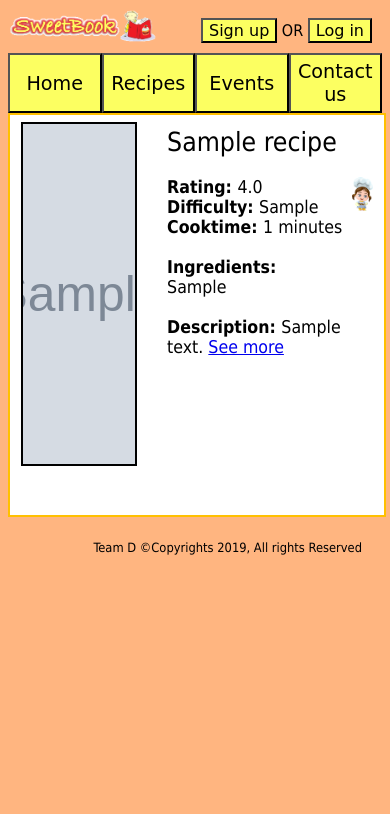
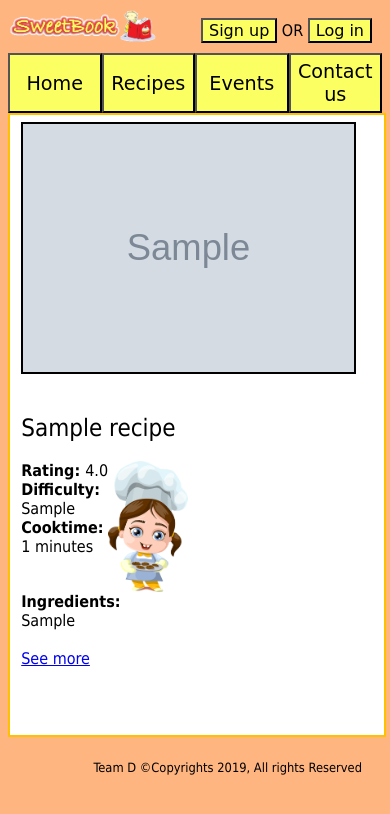
Before and after one commit to princesszet/sweetbook_project, a Django app: page /sweetbook/recipes/ in a window 390 px wide. Shown: the top 814 px of the page. Run offline with Django 3.2, Linux system fonts and the light colour scheme; tables that the repository leaves empty hold one stand-in row (values such as "Sample post"); grey boxes marked "Sample" are stand-in pictures; some libraries are stand-ins or nearby versions.

Commit message:
REsponsive CSS of recipes.html

```diff
--- a/sweetbook_project/static/css/recipes.css
+++ b/sweetbook_project/static/css/recipes.css
@@ -1,8 +1,6 @@
+/*main container holding one recipe*/
 .container{
-	border: 2px solid #ffc000;
-	background-color: white;
-	width: 100%;
-	height: 400px;
+	height: 350px;
 	margin-top: 10px;
 	margin-bottom: 10px;
 	clear: both;
@@ -10,18 +8,17 @@
 
 .image{
 	float: left;
-	border: 2px solid #000;
 	margin: 2%;
 	margin-left: 3%;
 	width: 30%;
-	height: 85%;
+	height: auto;
 }
 
+/*recipe description*/
 .content{
 	margin: 3%;
 	float: right;
-	font-size: 110%;
-	width: 55%;
+	width: 58%;
 }
 
 .content-header{
@@ -29,19 +26,49 @@
 }
 
 .girl-image{
-	width: 10%;
-	height: 10%;
+	width: 80px;
+	height: auto;
 	float: right;
 	right: 20%;
 }
 
 #no-recipes{
-	border: 2px solid #ffc000;
-	background-color: white;
-	width: 100%;
 	height: auto;
 	margin-top: 3%;
-	font-family: Tahoma, Geneva, sans-serif;
 	text-align: center;
-	font-size: 110%;
 }
+
+@media screen and (max-width: 1000px){
+		.container{
+		height: 325px;
+	}
+}
+
+@media screen and (max-width: 800px){
+	.container{
+		height: 500px;
+		position: relative;
+	}
+
+	.image{
+		position: absolute;
+		height: 40%;
+		width: auto;
+		top: 0px;
+		left: 0px;
+	}
+
+	.content{
+		position: absolute;
+		height: 50%;
+		width: auto;
+		bottom: 0px;
+		left: 0px;
+	}
+}
+
+@media screen and (max-width: 650px){
+	.container{
+		height: 620px;
+	}
+}
--- a/sweetbook_project/templates/sweetbook/recipes.html
+++ b/sweetbook_project/templates/sweetbook/recipes.html
@@ -8,8 +8,10 @@
 {% block body_block %}
 	{% if recipes %}
 		{% for recipe in recipes %}
-			<div class="container">
-				<img class="image" src="{{MEDIA_URL}}{{recipe.picture}}" alt="{{recipe.name}}" onerror="this.onerror=null;this.src='{% static 'images/default.jpg' %}';">
+			<!--main container holding one recipe-->
+			<div class="container orange-container hundred-width">
+				<img class="image black-container" src="{{MEDIA_URL}}{{recipe.picture}}" alt="{{recipe.name}}" onerror="this.onerror=null;this.src='{% static 'images/default.jpg' %}';">
+				<!--recipe description-->
 				<p class="content">
 					<span class="content-header">{{recipe.name}}</span><br><br>
 					<img class="girl-image" src="{% static 'images/girl.jpg' %}">
@@ -17,11 +19,11 @@
 					<b>Difficulty: </b>{{recipe.difficulty}}<br>
 					<b>Cooktime: </b>{{recipe.cooktime}} minutes<br><br>
 					<b>Ingredients: </b><br>{{recipe.ingredients}}<br><br>
-					<b>Description: </b>{{recipe.description | truncatechars:220}} <a href="{% url 'sweetbook:chosen_recipe' recipe.recipe_slug %}">See more</a>
+					<a href="{% url 'sweetbook:chosen_recipe' recipe.recipe_slug %}">See more</a>
 				</p>
 			</div>
 		{% endfor %}
 	{% else %}
-		<div id="no-recipes">No recipes to be shown.</div>
+		<div id="no-recipes" class="orange-container hundred-width">No recipes to be shown.</div>
 	{% endif %}
 {% endblock %}
```
